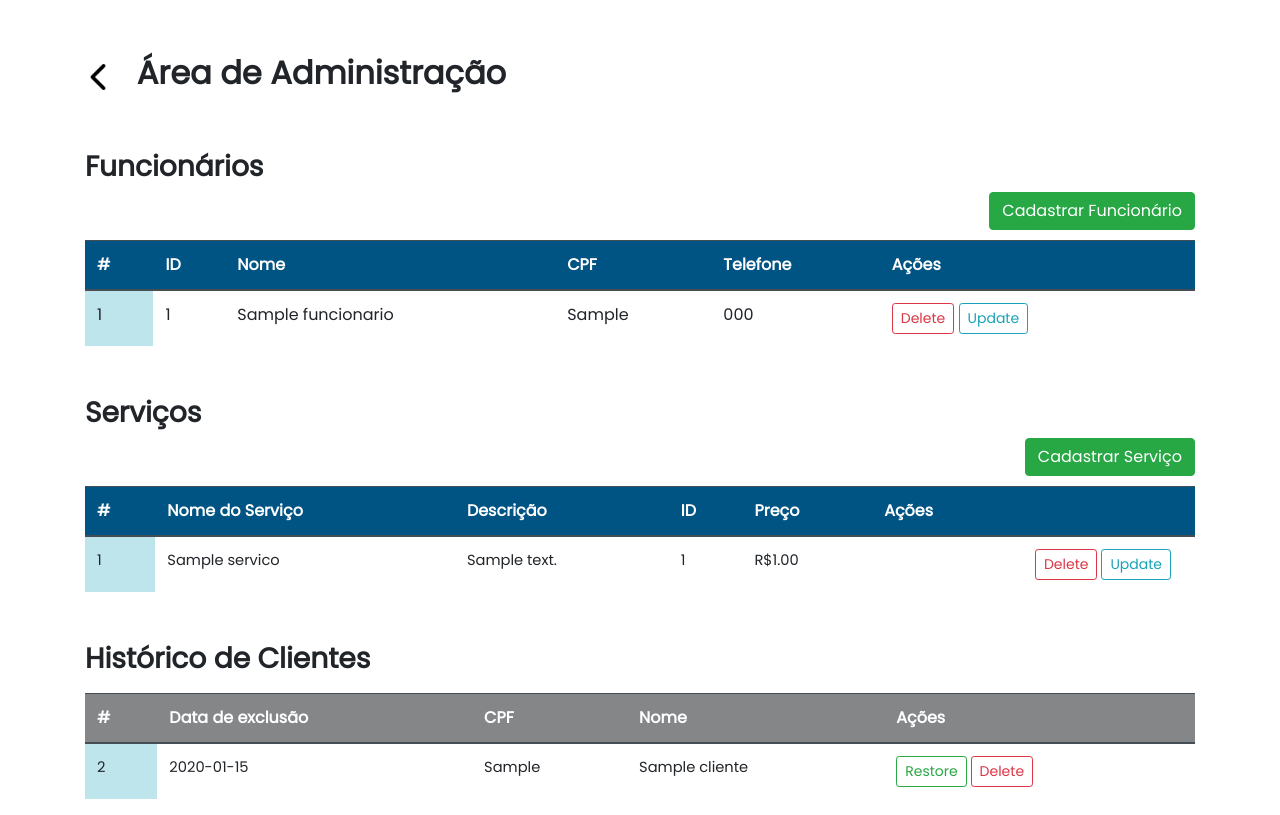
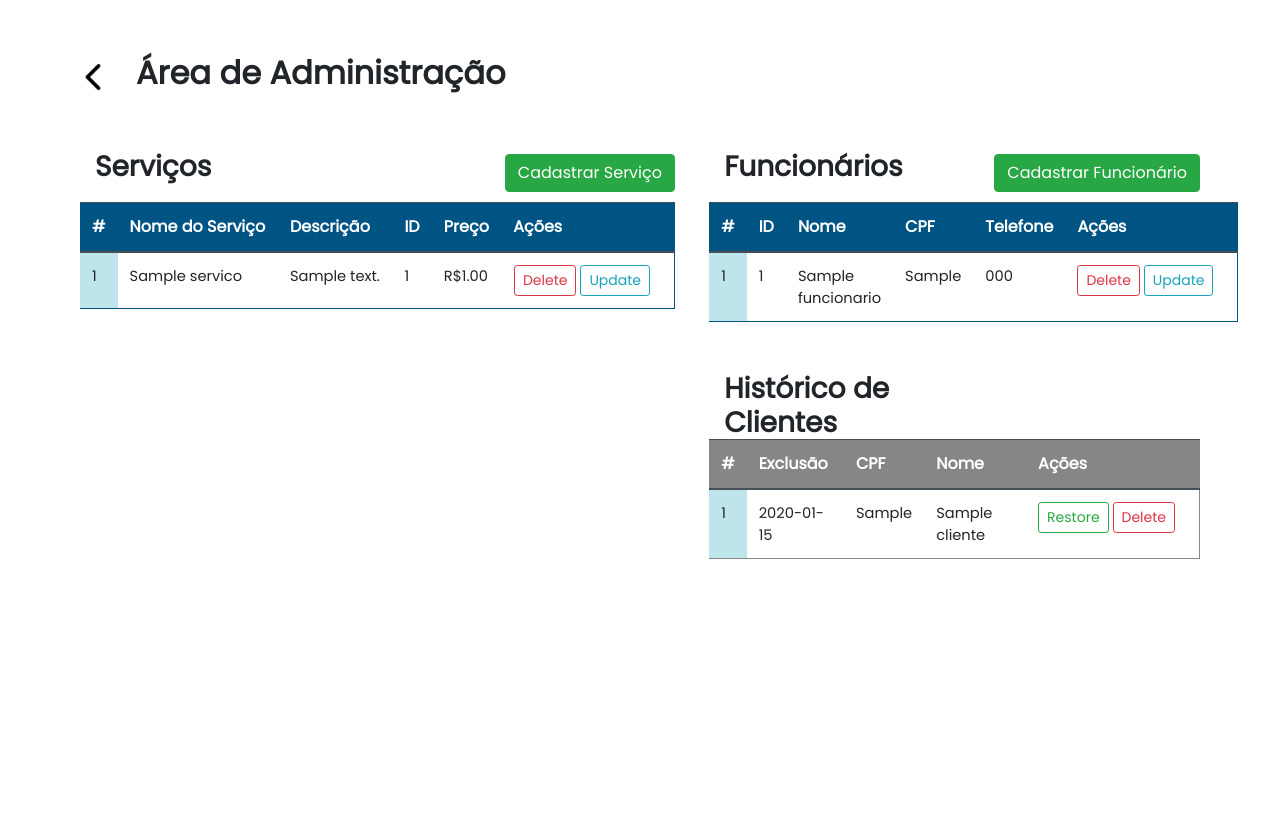
Before and after one commit to djesusguimaraes/Banco-de-Dados, a PHP site: page /javalato/pages/adm.php in a window 1280 px wide. Shown: the part 76-891 px from the top of the page. After the commit the page ends 635 px from the top, so only its background shows below. Run offline with PHP 8.4, Linux system fonts and the light colour scheme; tables that the repository leaves empty hold one stand-in row (values such as "Sample post"); some libraries are stand-ins or nearby versions.

Commit message:
3 de janeiro manhã

```diff
--- a/pages/adm.php
+++ b/pages/adm.php
@@ -19,6 +19,7 @@ $Clientes = $Client->all();
 
 $i = 0;
 $j = 0;
+$k = 0;
 
 $id_funcionario = null;
 $id_servico = null;
@@ -45,7 +46,7 @@ if (!empty($_POST['id_servico'])) {
 if (!empty($_POST['delete'])) {
     $cpf = $_POST['delete'];
     try {
-        $Client->deleteByID($cpf);
+        $Client->deleteByCPF($cpf);
     } catch (PDOException $e) {
         $error = $e->getMessage();
     }
@@ -64,18 +65,17 @@ if (!empty($_POST['restore'])) {
 require '../templates/header.php';
 ?>
 
-<div class="container" style="margin-top: 30px;">
+<div class="container-fluid" style="margin-top: 30px;">
 
-    <div class="">
-        <div class="form-inline">
-            <a href="http://localhost/javalato/"><img src="http://localhost/javalato/assets/images/back.png" alt="" height="26"></a>&nbsp&nbsp&nbsp&nbsp&nbsp&nbsp
-            <h2><strong>Área de Administração</strong></h2>
-        </div>
+    <div class="form-inline" style="margin-left: 65px;">
+        <a href="http://localhost/javalato/"><img src="http://localhost/javalato/assets/images/back.png" alt="" height="26"></a>
+        <h2 style="margin-left: 30px;"><strong>Área de Administração</strong></h2>
+    </div>
+    <div class="col-sm-5 float-sm-right" style="margin-right: 50px;">
         <div style="margin-top: 50px;">
-                <h3><strong>Funcionários</strong></h3>
-
+            <h3 class="col-sm-4" style="margin-bottom: -30px;"><strong>Funcionários</strong></h3>
             <a href="create/createFuncionario.php"><button type="button" class="btn btn-success btn-md float-right">Cadastrar Funcionário</button></a><br>&nbsp
-            <table class="table">
+            <table class="table" style="border-bottom: 1px solid #005484; border-right: 1px solid #005484;">
             <thead class="thead-dark">
                 <tr>
                 <th style="background-color: #005484;" scope="col">#</th>
@@ -88,7 +88,7 @@ require '../templates/header.php';
             </thead>
             <tbody>
                 <?php foreach ($Funcionarios as $dado) : ?>
-                    <tr>
+                    <tr style="font-size: 11pt;">
                     <td class="table-info"><?php echo $j += 1;?></td>
                     <td><?php echo htmlspecialchars($dado['id_funcionario']); ?></td>
                     <td><?php echo htmlspecialchars($dado['nome']); ?></td>
@@ -111,14 +111,53 @@ require '../templates/header.php';
             </tbody>
             </table>
         </div>
+
+        <div class="form-inline" style="margin-top: 50px;">
+        <h3 class="col-sm-5" style="margin-bottom: 0px;"><strong>Histórico de Clientes</strong></h3>
+        </div>
+        <table class="table" style="border-bottom: 1px solid #848688; border-right: 1px solid #848688;">
+            <thead class="thead-dark">
+                <tr>
+                <th style="background-color: #848688;" scope="col">#</th>
+                <th style="background-color: #848688;" scope="col">Exclusão</th>
+                <th style="background-color: #848688;" scope="col">CPF</th>
+                <th style="background-color: #848688;" scope="col">Nome</th>
+                <th style="background-color: #848688;" scope="col">Ações</th>
+                </tr>
+            </thead>
+            <tbody>
+                <?php foreach ($Clientes as $dado) : ?>
+                    <?php if ($dado['delete_at'] != null):?>
+                        <tr style="font-size: 11pt;">
+                            <td class="table-info"><?php echo $k += 1;?></td>
+                            <td><?php echo htmlspecialchars($dado['delete_at']); ?></td>
+                            <td><?php echo htmlspecialchars($dado['cpf']); $cpfAtual = $dado['cpf']; ?></td>
+                            <td><?php echo htmlspecialchars($dado['nome']); ?></td>
+                            <td>
+                                <div class="form-check-inline">
+                                    <form action="adm.php" method="post">
+                                        <input type="hidden" name="restore" id="restore" value="<?php echo htmlspecialchars($dado['cpf']);?>">
+                                        <button type="submit" class="btn btn-outline-success btn-sm"?>Restore</button>
+                                    </form>&nbsp
+                                    <form action="adm.php" method="post">
+                                        <input type="hidden" name="delete" value="<?php echo htmlspecialchars($dado['cpf']); ?>">
+                                        <button type="submit" class="btn btn-outline-danger btn-sm"?>Delete</button>
+                                    </form>
+                                </div>
+                            </td>
+                        </tr>
+                    <?php endif;?>
+                <?php endforeach; ?>
+            </tbody>
+        </table>
     </div>
 
-    <div style="margin-top: 50px;">
+    <div class="col-sm-6" style="margin: 50px auto auto 50px;">
         <div class="form-inline">
-            <h3><strong>Serviços</strong></h3>
+        <h3 class="col-sm-4" style="margin-bottom: -30px;"><strong>Serviços</strong></h3>
         </div>
         <a href="create/createServico.php"><button type="button" class="btn btn-success btn-md float-right">Cadastrar Serviço</button></a><br>&nbsp
-        <table class="table">
+        <table class="table" style="border-bottom: 1px solid #005484; border-right: 1px solid #005484;">
         <thead class="thead-dark">
             <tr>
             <th style="background-color: #005484;" scope="col">#</th>
@@ -155,44 +194,10 @@ require '../templates/header.php';
         </table>
     </div>
     <div style="margin-top: 50px;">
-        <div class="form-inline">
-            <h3><strong>Histórico de Clientes</strong></h3>
+        <div class="col-sm-8">
+
         </div>
-        <table class="table" style="margin-top: 10px">
-            <thead class="thead-dark">
-                <tr>
-                <th style="background-color: #848688;" scope="col">#</th>
-                <th style="background-color: #848688;" scope="col">Data de exclusão</th>
-                <th style="background-color: #848688;" scope="col">CPF</th>
-                <th style="background-color: #848688;" scope="col">Nome</th>
-                <th style="background-color: #848688;" scope="col">Ações</th>
-                </tr>
-            </thead>
-            <tbody>
-                <?php foreach ($Clientes as $dado) : ?>
-                    <?php if ($dado['delete_at'] != null):?>
-                        <tr style="font-size: 11pt;">
-                            <td class="table-info"><?php echo $i += 1;?></td>
-                            <td><?php echo htmlspecialchars($dado['delete_at']); ?></td>
-                            <td><?php echo htmlspecialchars($dado['cpf']); $cpfAtual = $dado['cpf']; ?></td>
-                            <td><?php echo htmlspecialchars($dado['nome']); ?></td>
-                            <td>
-                                <div class="form-inline">
-                                    <form action="adm.php" method="post">
-                                        <input type="hidden" name="restore" id="restore" value="<?php echo htmlspecialchars($dado['cpf']);?>">
-                                        <button type="submit" class="btn btn-outline-success btn-sm"?>Restore</button>
-                                    </form>&nbsp
-                                    <form action="adm.php" method="post">
-                                        <input type="hidden" name="delete" value="<?php echo htmlspecialchars($dado['cpf']); ?>">
-                                        <button type="submit" class="btn btn-outline-danger btn-sm"?>Delete</button>
-                                    </form>
-                                </div>
-                            </td>
-                        </tr>
-                    <?php endif;?>
-                <?php endforeach; ?>
-            </tbody>
-        </table>
+
     </div>
 </div>
 
--- a/pages/pedidos.php
+++ b/pages/pedidos.php
@@ -71,7 +71,7 @@ require '../templates/header.php';
                     </div>
 
                 </div>
-                    <table class="table">
+                    <table class="table" style="border-bottom: 1px solid #005484; border-right: 1px solid #005484;">
                         <thead class="thead-dark">
                             <tr>
                                 <th style="background-color: #005484;" scope="col">#</th>
--- a/templates/header.php
+++ b/templates/header.php
@@ -8,6 +8,8 @@
     <link rel="preconnect" href="https://fonts.gstatic.com">
     <link href="https://fonts.googleapis.com/css2?family=Poppins:wght@400&display=swap" rel="stylesheet">
     <script src="http://localhost/javalato/assets/style/functions.js"></script>
+    <script src="https://ajax.googleapis.com/ajax/libs/jquery/2.1.1/jquery.min.js"></script>
+    <script src="https://maxcdn.bootstrapcdn.com/bootstrap/3.3.7/js/bootstrap.min.js" integrity="sha384-Tc5IQib027qvyjSMfHjOMaLkfuWVxZxUPnCJA7l2mCWNIpG9mGCD8wGNIcPD7Txa" crossorigin="anonymous"></script>
     <link rel="icon" type="imagem/png" href="http://localhost/javalato/assets/images/icon.png"/>
     <meta name="viewport" content="width=device-width, initial-scale=1.0">
     <title>JavaLato</title>
```
Also changed, not shown: pages/carros.php (+8 -9 lines), pages/clientes.php (+8 -16 lines), pages/create/createCliente.php (+23 -17 lines), pages/create/createFuncionario.php (+19 -12 lines).
